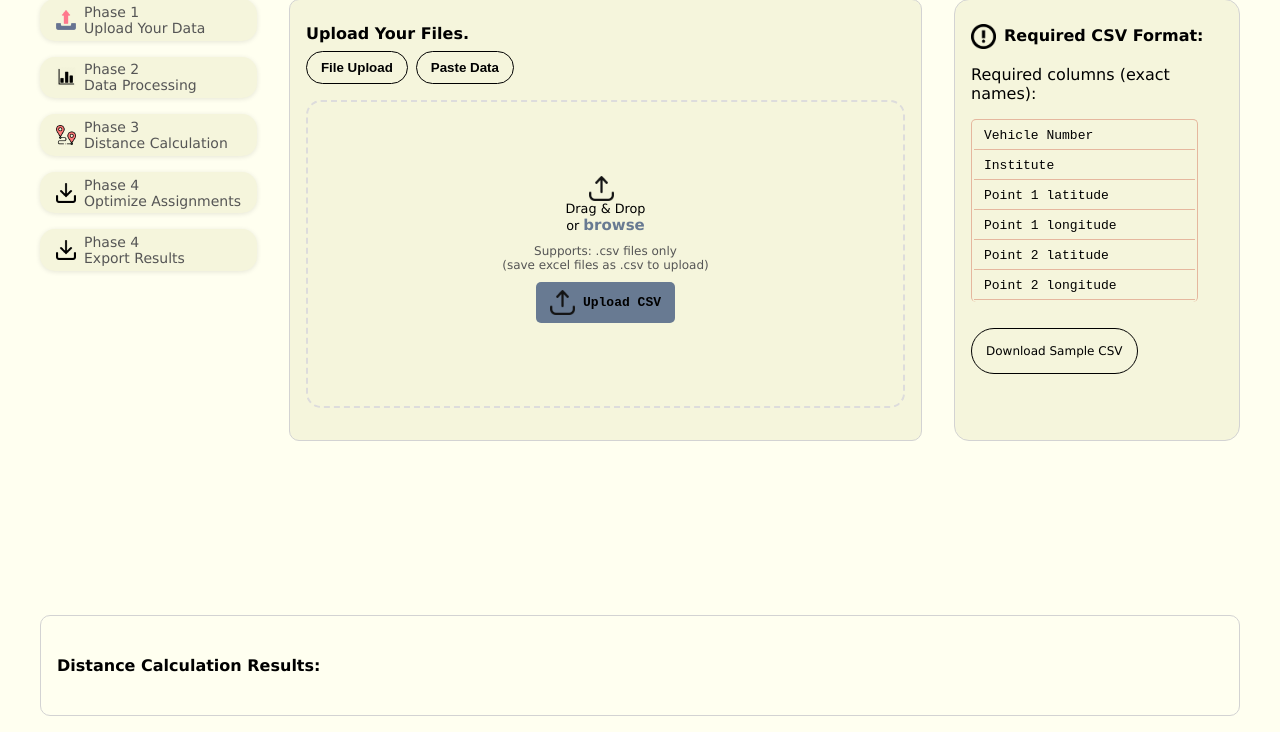
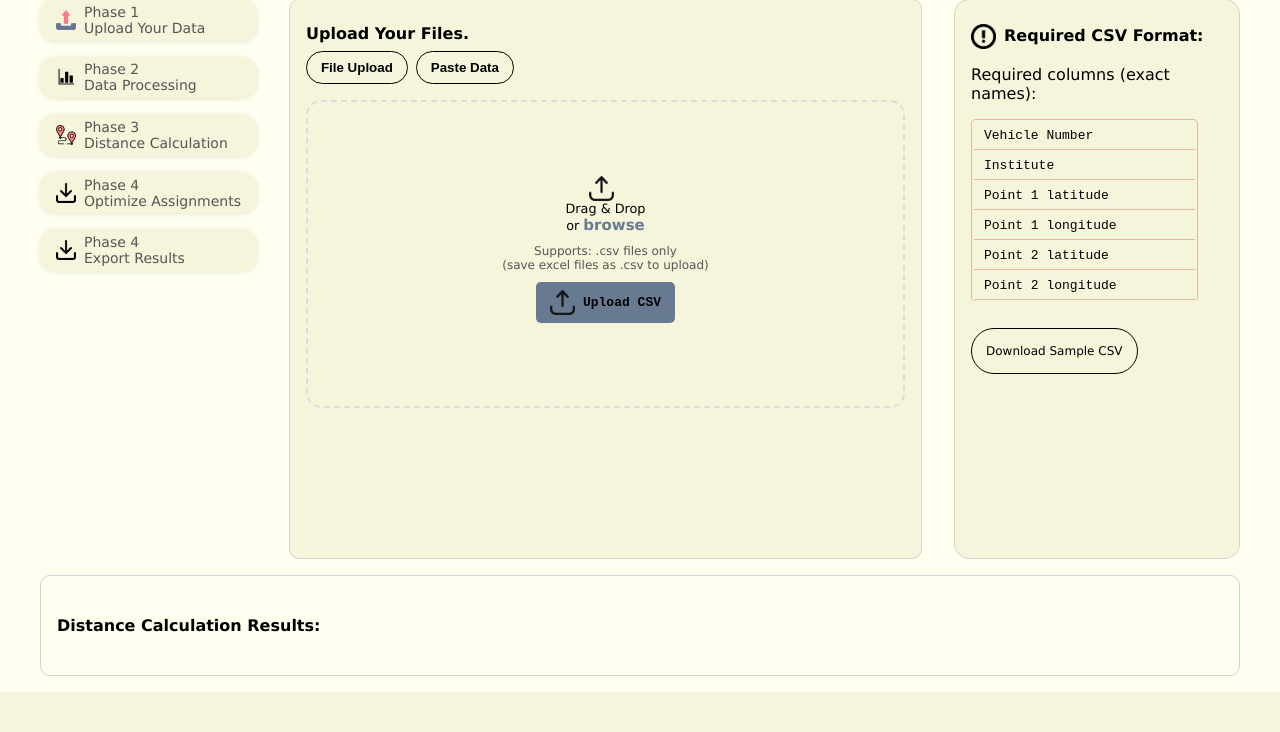
Before and after one commit to shanaia-dsilva/VRP_SOLVER, a Flask app: page / in a window 1280 px wide. Shown: the part 134-866 px from the top of the page. After the commit the page ends 826 px from the top, so only its background shows below. Run offline with Flask 3, Linux system fonts and the light colour scheme.

Commit message:
Css process-container height issue fixed

```diff
--- a/static/css/style.css
+++ b/static/css/style.css
@@ -100,7 +100,7 @@ h3 {
   border: 1px solid lightgray;
   border-radius: 10px;
   padding: 1rem;
-  min-height: 90%;
+  /* min-height: 90%; */
   width:50vw;
 }
 
@@ -110,7 +110,7 @@ h3 {
   padding: 1rem;
   border: 1px solid lightgray;
   border-radius: 15px;
-  min-height: 90%;
+  /* min-height: 90%; */
 }
 
 #file-stat table {
@@ -375,7 +375,7 @@ h3 {
   align-items:flex-start;
   flex-direction: row;
   gap: 2rem;
-  min-height: 75vh;
+  min-height: fit-content;
 }
 
 
@@ -385,7 +385,7 @@ h3 {
   flex:1;
   gap: 2rem;
   justify-content: center;
-
+  height: 70vh;
 }
 
 /* .custom-row .custom-col {
```
